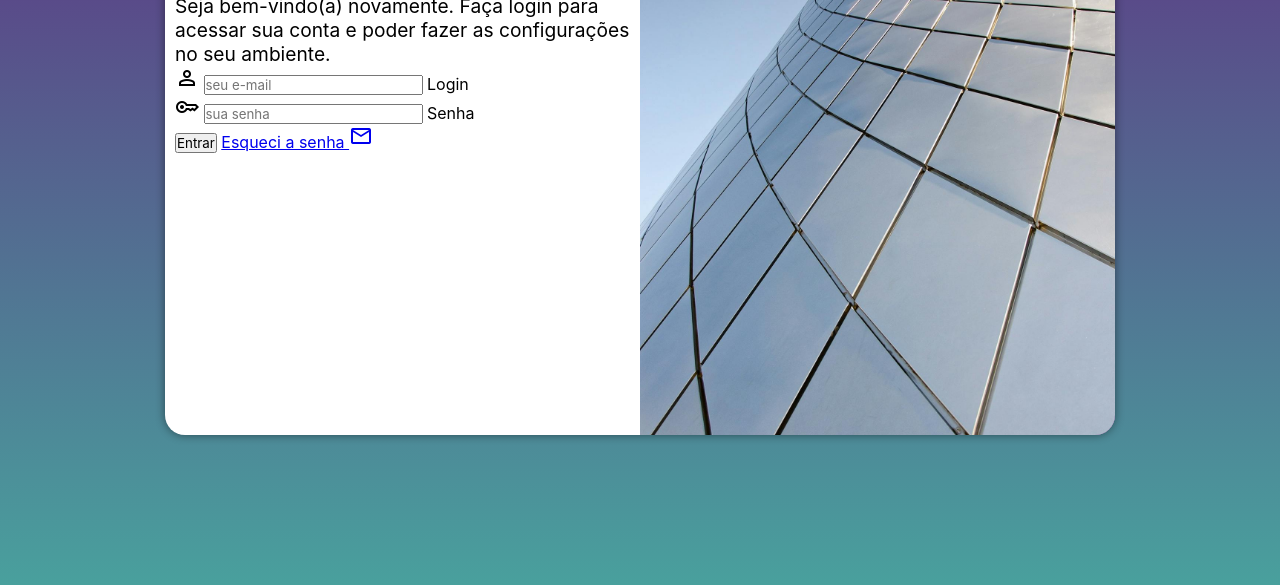
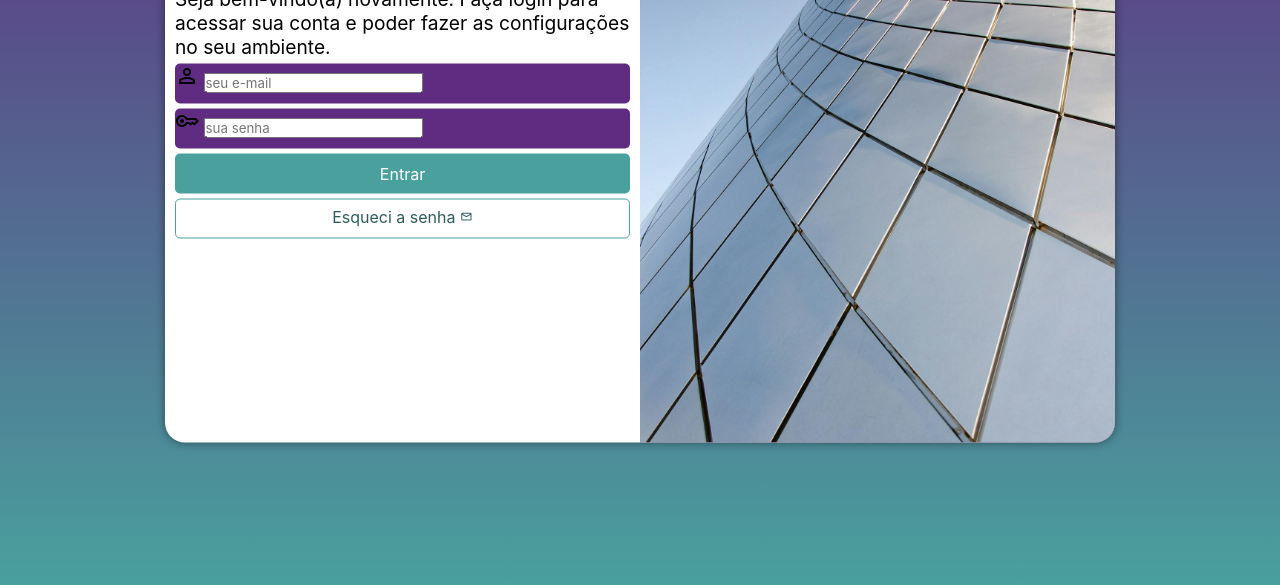
Before and after one commit to FBrunno96/projeto-login, a plain HTML site: page index.html in a window 1280 px wide. Shown: the part 215-800 px from the top of the page. Drawn offline with nearby package versions, Linux system fonts and the light colour scheme.

Commit message:
formatação do formulário

```diff
--- a/estilos/media-query.css
+++ b/estilos/media-query.css
@@ -16,7 +16,7 @@
         height: 100%;
     }
 
-    section#lodin > div#formulario {
+    section#login > div#formulario {
         float: right;
         width: 70%;
     }
--- a/estilos/style.css
+++ b/estilos/style.css
@@ -34,7 +34,7 @@ section#login {
 
     background-color: white;
     width: 250px;
-    height: 500px;
+    height: 515px;
     border-radius: 20px;
     box-shadow: 0px 0px 10px rgba(0, 0, 0, 0.466);
 
@@ -62,3 +62,55 @@ div#formulario > h1 {
 div#formulario > p {
     font-size: 0.8em;
 }
+
+form > div.campo {
+    background-color: #5f2c82;
+    display: block;
+    width: 100%;
+    height: 40px;
+    border-radius: 5px;
+    margin: 5px 0px;
+}
+
+div.campo > label {
+    display: none;
+}
+
+form > input[type=submit] {
+    display: block;
+    font-size: 1em;
+    width: 100%;
+    height: 40px;
+    background-color: #49a09d;
+    color: white;
+    border: none;
+    border-radius: 5px;
+    cursor: pointer;
+}
+
+form > input[type=submit]:hover {
+    background-color: #2c5c5a;
+}
+
+form > a.botao {
+    display: block;
+    text-align: center;
+    font-size: 1em;
+    width: 100%;
+    height: 40px;
+    padding-top: 7px;
+    margin-top: 5px;
+    background-color: white;
+    border: 1px solid #49a09d;
+    border-radius: 5px;
+    text-decoration: none;
+    color: #2c5c5a;
+}
+
+form > a.botao:hover {
+    background-color: #5bc7c3;
+}
+
+form > a.botao > i {
+    font-size: 0.8em;
+}
--- a/index.html
+++ b/index.html
@@ -29,7 +29,7 @@
                         <label for="isenha">Senha</label>
                     </div>
                     <input type="submit" value="Entrar">
-                    <a href="esqueci.html">Esqueci a senha <i class="material-symbols-outlined">mail</i></a>
+                    <a href="esqueci.html" class="botao">Esqueci a senha <i class="material-symbols-outlined">mail</i></a>
                 </form>
             </div>
         </section>
```
